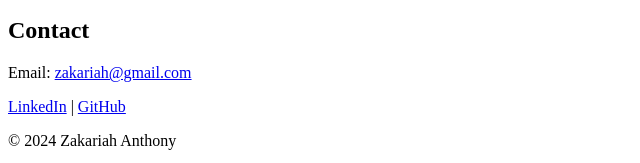
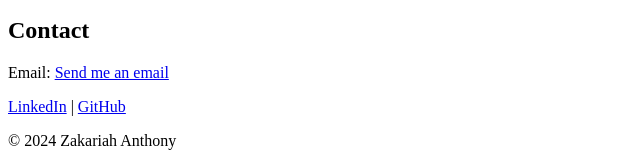
Before and after one commit to Zakky0172/My_First_Portfolio, a plain HTML site: page portfolio/index.html in a window 1280 px wide. Shown: the part 663-826 px from the top of the page, 0-640 px from the left. Drawn offline with Linux system fonts and the light colour scheme.

Commit message:
Update index.html

```diff
--- a/portfolio/index.html
+++ b/portfolio/index.html
@@ -63,7 +63,8 @@
 <section id="contact">
   <h2>Contact</h2>
   <p>
-    Email: <a href="mailto:zakariahanthony0@gmail.com">zakariah@gmail.com</a>
+   Email: <a href="mailto:zakariahanthony0@gmail.com">Send me an email</a>
+
   </p>
   <p>
     <a href="https://www.linkedin.com/in/zabrang-anthony-771b98282/" target="_blank">LinkedIn</a> |
```
